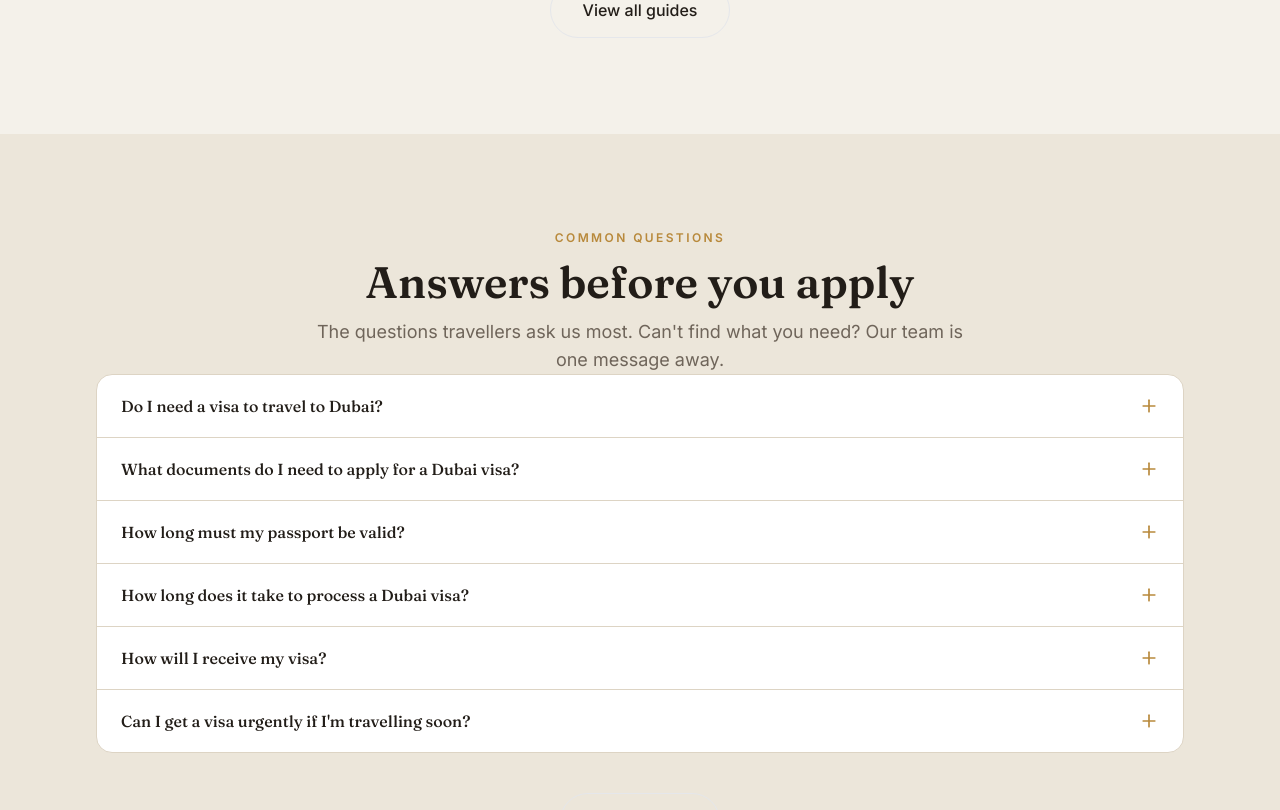
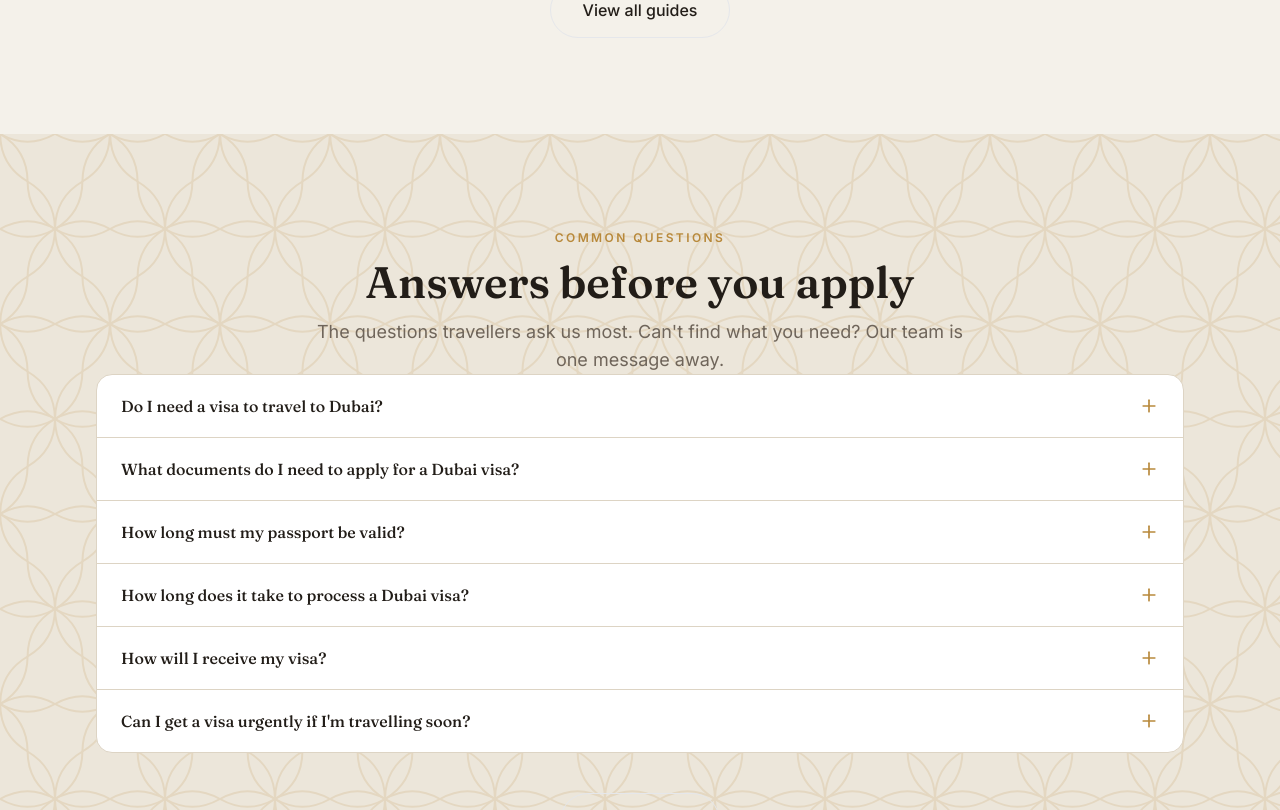
Before and after one commit to bvtonder1980-cmd/dubavisas, a Next.js app: page / in a window 1280 px wide. Shown: the part 6370-7180 px from the top of the page. Built offline with nearby package versions, Linux system fonts and the light colour scheme.

Commit message:
feat: add decorative gold lattice background to FAQ preview component
Co-authored-by: bvtonder1980-cmd <275993852+bvtonder1980-cmd@users.noreply.github.com>

```diff
--- a/components/faq-preview.tsx
+++ b/components/faq-preview.tsx
@@ -6,8 +6,18 @@ import { faqs } from "@/lib/faqs"
 export function FaqPreview() {
   const preview = faqs.slice(0, 6)
   return (
-    <Section id="faq" className="bg-secondary">
-      <Container className="max-w-3xl">
+    <Section id="faq" className="relative overflow-hidden bg-secondary">
+      {/* gold jali floral lattice pattern */}
+      <div
+        aria-hidden="true"
+        className="pointer-events-none absolute inset-0"
+        style={{
+          backgroundImage: "url('/images/jali-gold-soft.svg')",
+          backgroundSize: "110px 190px",
+          opacity: 0.16,
+        }}
+      />
+      <Container className="relative max-w-3xl">
         <SectionHeading
           eyebrow="Common questions"
           title="Answers before you apply"
```
Also changed, not shown: faq-pattern.png (added).
